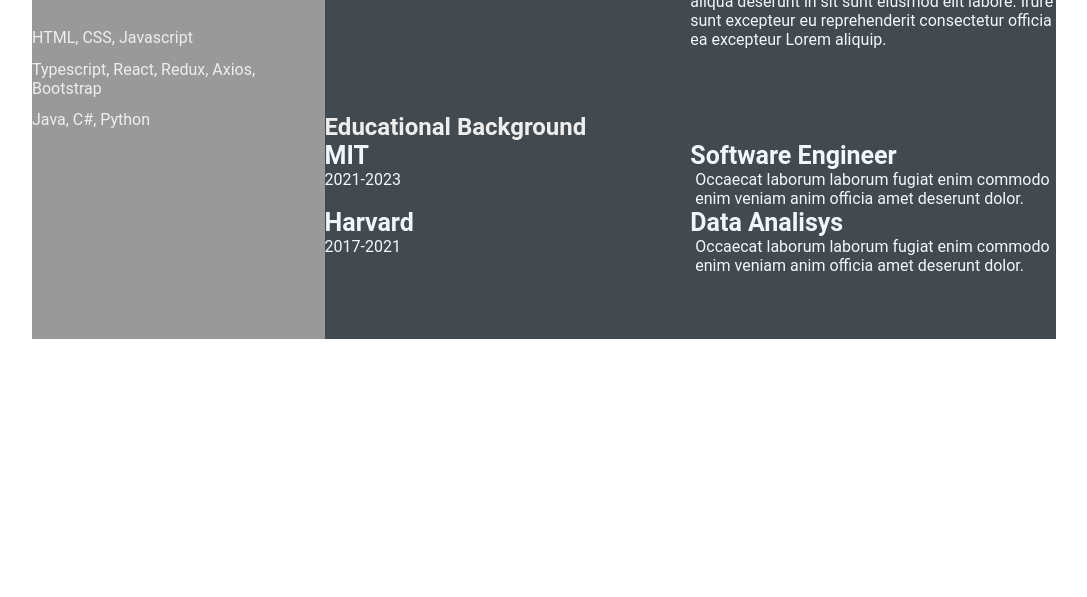
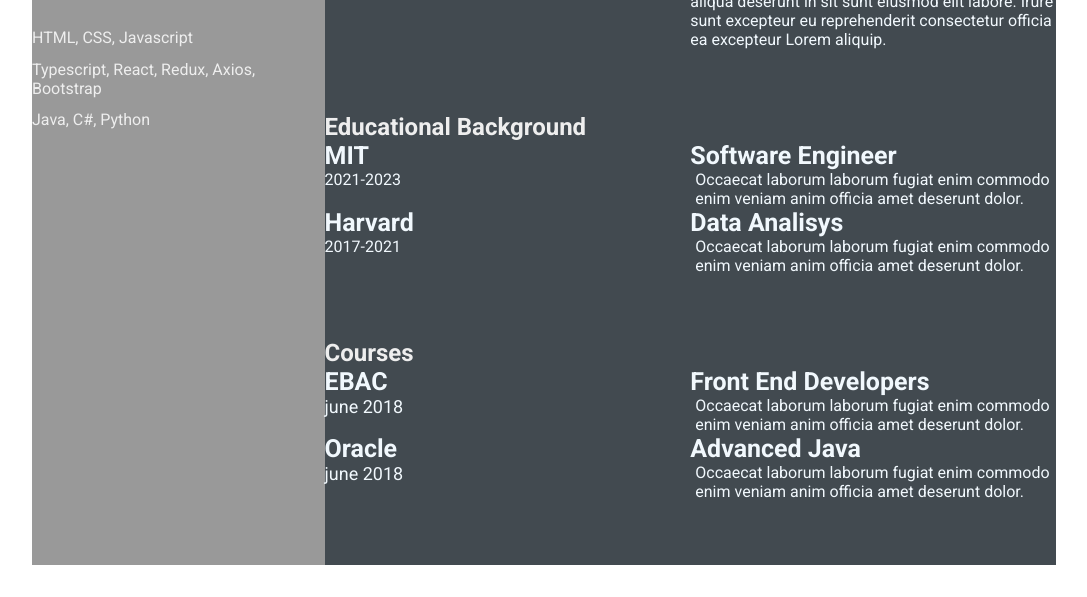
Before and after one commit to Pexex/jornada-dev-ebac, a plain HTML site: page index.html in a window 1280 px wide. Shown: the part 591-1188 px from the top of the page, without its empty margins (96-1183 px from the left). Before the commit the page ends 962 px from the top, so only its background shows below. Drawn offline with Linux system fonts and the light colour scheme.

Commit message:
Day 05 (#5)
* feature: add index.html

* feature: added awards

```diff
--- a/index.html
+++ b/index.html
@@ -1,20 +1,31 @@
 <!DOCTYPE html>
 <html lang="pt-br">
+
 <head>
     <meta charset="UTF-8">
     <meta http-equiv="X-UA-Compatible" content="IE=edge">
     <meta name="viewport" content="width=device-width, initial-scale=1.0">
     <link rel="stylesheet" href="assets/css/style.css">
+
+    <!-- Icones Importados -->
     <script src="https://kit.fontawesome.com/a6bdc38953.js" crossorigin="anonymous"></script>
+
+    <!-- fonte importada -->
+    <link rel="preconnect" href="https://fonts.googleapis.com">
+    <link rel="preconnect" href="https://fonts.gstatic.com" crossorigin>
+    <link href="https://fonts.googleapis.com/css2?family=Roboto:ital,wght@0,100;0,300;0,400;0,500;0,700;0,900;1,100;1,300;1,400;1,500;1,700;1,900&display=swap" rel="stylesheet">
+
     <title>Curriculum Vitae</title>
 </head>
+
 <body>
     <main class="resume-contents">
         <aside class="left-section">
             <section class="left-section-content">
                 <div class="profile">
                     <div class="profile-image">
-                        <img src="./src/img/depositphotos_108396532-stock-photo-smiling-software-engineer.jpg" alt="Profile Photo">
+                        <img src="./src/img/depositphotos_108396532-stock-photo-smiling-software-engineer.jpg"
+                            alt="Profile Photo">
                     </div>
                     <p class="name">Leroy Jenkings</p>
                     <p class="profession">Full Stack Developer</p>
@@ -31,9 +42,15 @@
                 <div class="skills">
                     <p class="left-title">Skills</p>
                     <ul>
-                        <li><p>HTML, CSS, Javascript</p></li>
-                        <li><p>Typescript, React, Redux, Axios, Bootstrap</p></li>
-                        <li><p>Java, C#, Python</p></li>
+                        <li>
+                            <p>HTML, CSS, Javascript</p>
+                        </li>
+                        <li>
+                            <p>Typescript, React, Redux, Axios, Bootstrap</p>
+                        </li>
+                        <li>
+                            <p>Java, C#, Python</p>
+                        </li>
                     </ul>
                 </div>
             </section>
@@ -58,7 +75,9 @@
                     </div>
                     <div class="exp-right">
                         <h3 class="exp-position">Software Engineer</h3>
-                        <p class="exp-description">Tempor voluptate non pariatur fugiat eiusmod velit aliqua id labore aliquip deserunt culpa. Nostrud aliqua deserunt in sit sunt eiusmod elit labore. Irure sunt excepteur eu reprehenderit consectetur officia ea excepteur Lorem aliquip.</p>
+                        <p class="exp-description">Tempor voluptate non pariatur fugiat eiusmod velit aliqua id labore
+                            aliquip deserunt culpa. Nostrud aliqua deserunt in sit sunt eiusmod elit labore. Irure sunt
+                            excepteur eu reprehenderit consectetur officia ea excepteur Lorem aliquip.</p>
                     </div>
                     <div class="exp-left">
                         <h3 class="exp-company-name">Company 02</h3>
@@ -66,7 +85,9 @@
                     </div>
                     <div class="exp-right">
                         <h3 class="exp-position">Full Stack Developer</h3>
-                        <p class="exp-description">Tempor voluptate non pariatur fugiat eiusmod velit aliqua id labore aliquip deserunt culpa. Nostrud aliqua deserunt in sit sunt eiusmod elit labore. Irure sunt excepteur eu reprehenderit consectetur officia ea excepteur Lorem aliquip.</p>
+                        <p class="exp-description">Tempor voluptate non pariatur fugiat eiusmod velit aliqua id labore
+                            aliquip deserunt culpa. Nostrud aliqua deserunt in sit sunt eiusmod elit labore. Irure sunt
+                            excepteur eu reprehenderit consectetur officia ea excepteur Lorem aliquip.</p>
                     </div>
                     <div class="exp-left">
                         <h3 class="exp-company-name">Company 03</h3>
@@ -74,7 +95,9 @@
                     </div>
                     <div class="exp-right">
                         <h3 class="exp-position">Front End Developer</h3>
-                        <p class="exp-description">Tempor voluptate non pariatur fugiat eiusmod velit aliqua id labore aliquip deserunt culpa. Nostrud aliqua deserunt in sit sunt eiusmod elit labore. Irure sunt excepteur eu reprehenderit consectetur officia ea excepteur Lorem aliquip.</p>
+                        <p class="exp-description">Tempor voluptate non pariatur fugiat eiusmod velit aliqua id labore
+                            aliquip deserunt culpa. Nostrud aliqua deserunt in sit sunt eiusmod elit labore. Irure sunt
+                            excepteur eu reprehenderit consectetur officia ea excepteur Lorem aliquip.</p>
                     </div>
                 </div>
             </section>
@@ -87,7 +110,8 @@
                     </div>
                     <div class="education-right">
                         <h3 class="education-subject">Software Engineer</h3>
-                        <p class="education-desc">Occaecat laborum laborum fugiat enim commodo enim veniam anim officia amet deserunt dolor.</p>
+                        <p class="education-desc">Occaecat laborum laborum fugiat enim commodo enim veniam anim officia
+                            amet deserunt dolor.</p>
                     </div>
                     <div class="education-left">
                         <h3 class="education-school-name">Harvard</h3>
@@ -95,7 +119,31 @@
                     </div>
                     <div class="education-right">
                         <h3 class="education-subject">Data Analisys</h3>
-                        <p class="education-desc">Occaecat laborum laborum fugiat enim commodo enim veniam anim officia amet deserunt dolor.</p>
+                        <p class="education-desc">Occaecat laborum laborum fugiat enim commodo enim veniam anim officia
+                            amet deserunt dolor.</p>
+                    </div>
+                </div>
+            </section>
+            <section class="awards gap">
+                <h2 class="right-title">Courses</h2>
+                <div class="awards-contents">
+                    <div class="awards-left">
+                        <h3 class="awards-company-name">EBAC</h3>
+                        <p class="awards-time-period">june 2018</p>
+                    </div>
+                    <div class="awards-right">
+                        <h3 class="awards-name">Front End Developers</h3>
+                        <p class="awards-desc">Occaecat laborum laborum fugiat enim commodo enim veniam anim officia
+                            amet deserunt dolor.</p>
+                    </div>
+                    <div class="awards-left">
+                        <h3 class="awards-company-name">Oracle</h3>
+                        <p class="awards-time-period">june 2018</p>
+                    </div>
+                    <div class="awards-right">
+                        <h3 class="awards-name">Advanced Java</h3>
+                        <p class="awards-desc">Occaecat laborum laborum fugiat enim commodo enim veniam anim officia
+                            amet deserunt dolor.</p>
                     </div>
                 </div>
             </section>
@@ -103,4 +151,5 @@
     </main>
 
 </body>
+
 </html>
```
